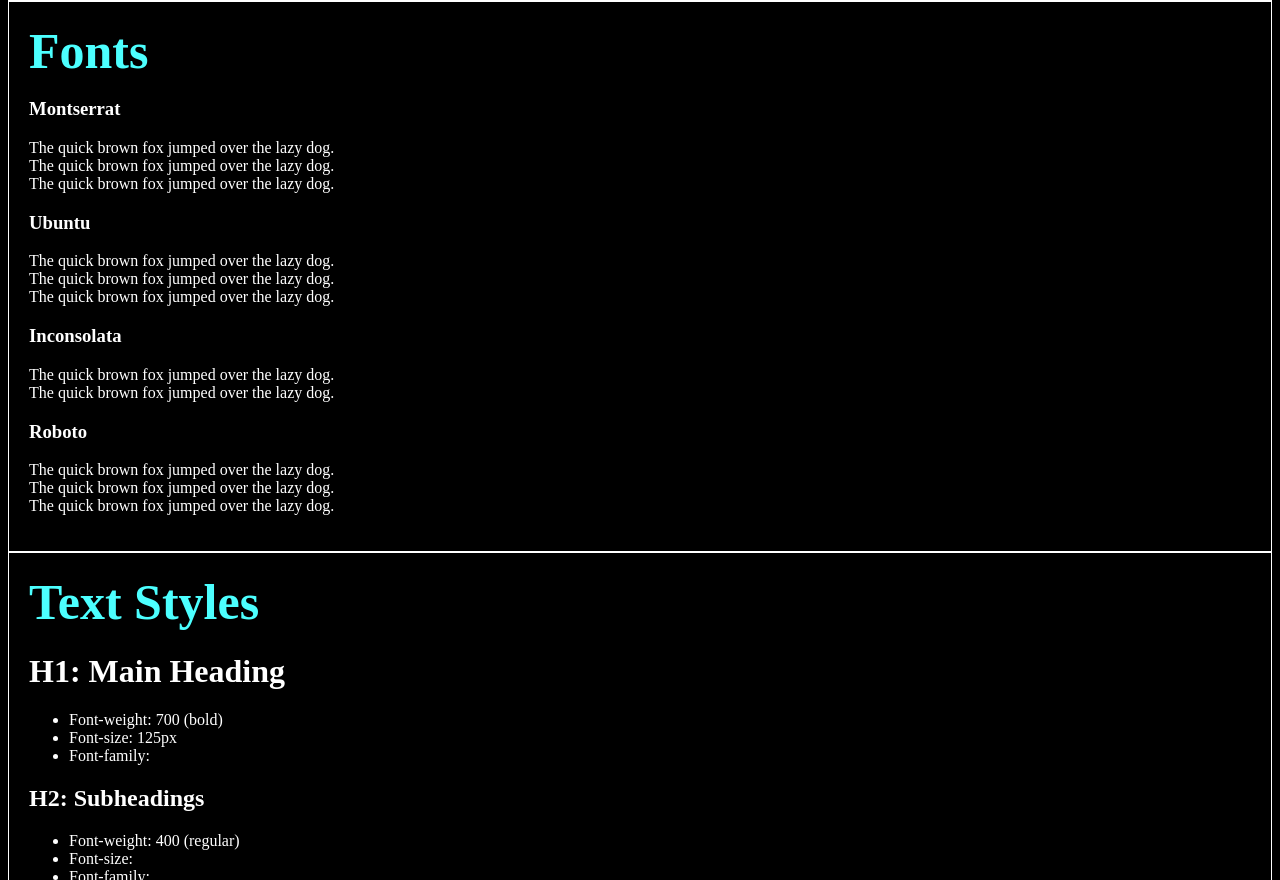
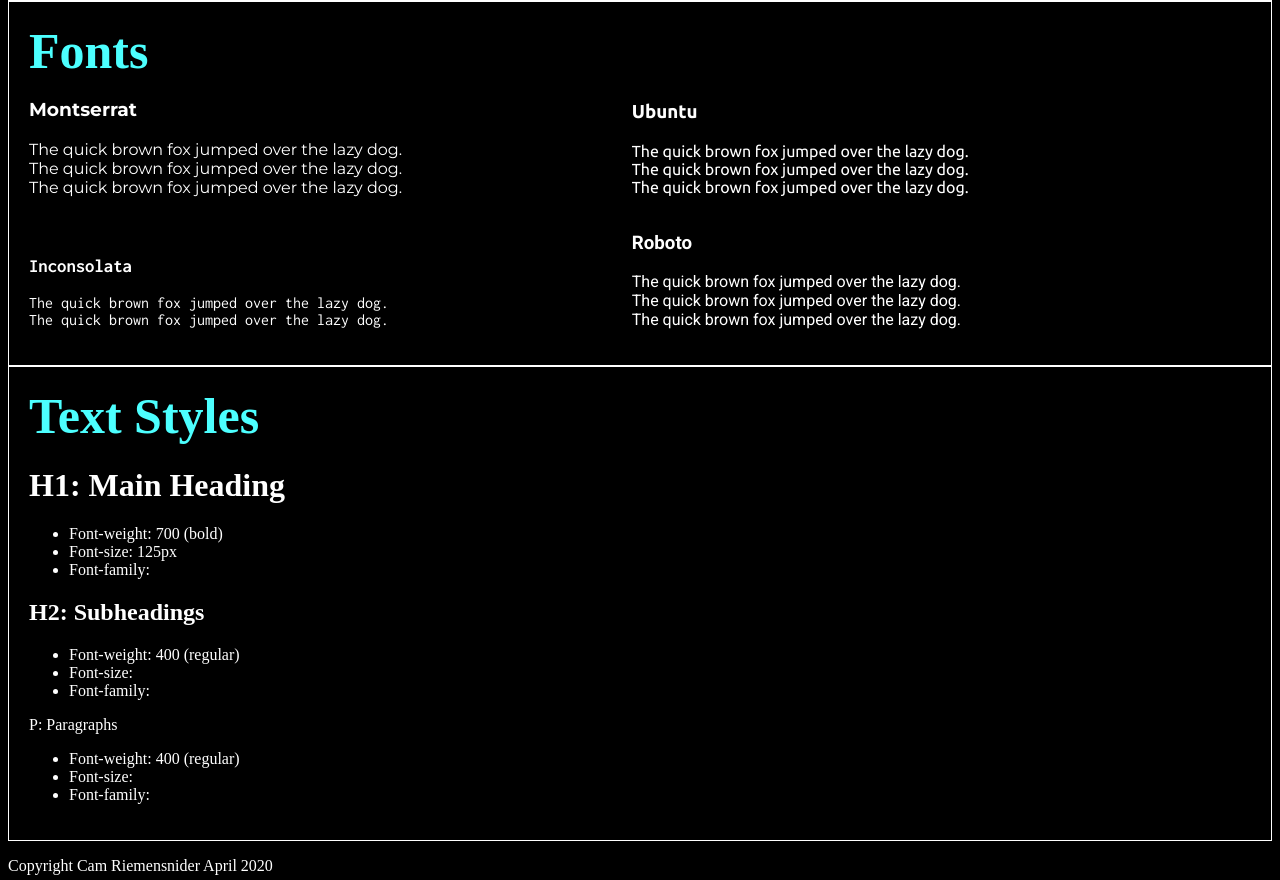
Before and after one commit to camdresie/Codecademy-Website-Design-System, a plain HTML site: page index.html in a window 1280 px wide. Shown: the part 845-1725 px from the top of the page. Drawn offline with Linux system fonts and the light colour scheme.

Commit message:
More fonts section changes to CSS

```diff
--- a/styles.css
+++ b/styles.css
@@ -117,6 +117,34 @@ nav li {
     color: hsla(180, 100%, 65%, 1);
 }
 
+.Montserrat {
+    display: inline-block;
+    color: hsla(180, 100%, 65%, 1);
+    width: 49%;
+    font-family: "Montserrat";
+}
+
+.Ubuntu {
+    display: inline-block;
+    color: hsla(180, 100%, 65%, 1);
+    width: 49%;
+    font-family: "Ubuntu";
+}
+
+.Inconsolata {
+    display: inline-block;
+    color: hsla(180, 100%, 65%, 1);
+    width: 49%;
+    font-family: "Inconsolata";
+}
+
+.Roboto {
+    display: inline-block;
+    color: hsla(180, 100%, 65%, 1);
+    width: 49%;
+    font-family: Roboto;
+}
+
 #text-styles {
     display: inline-block;
     border: white 1px solid;
```
